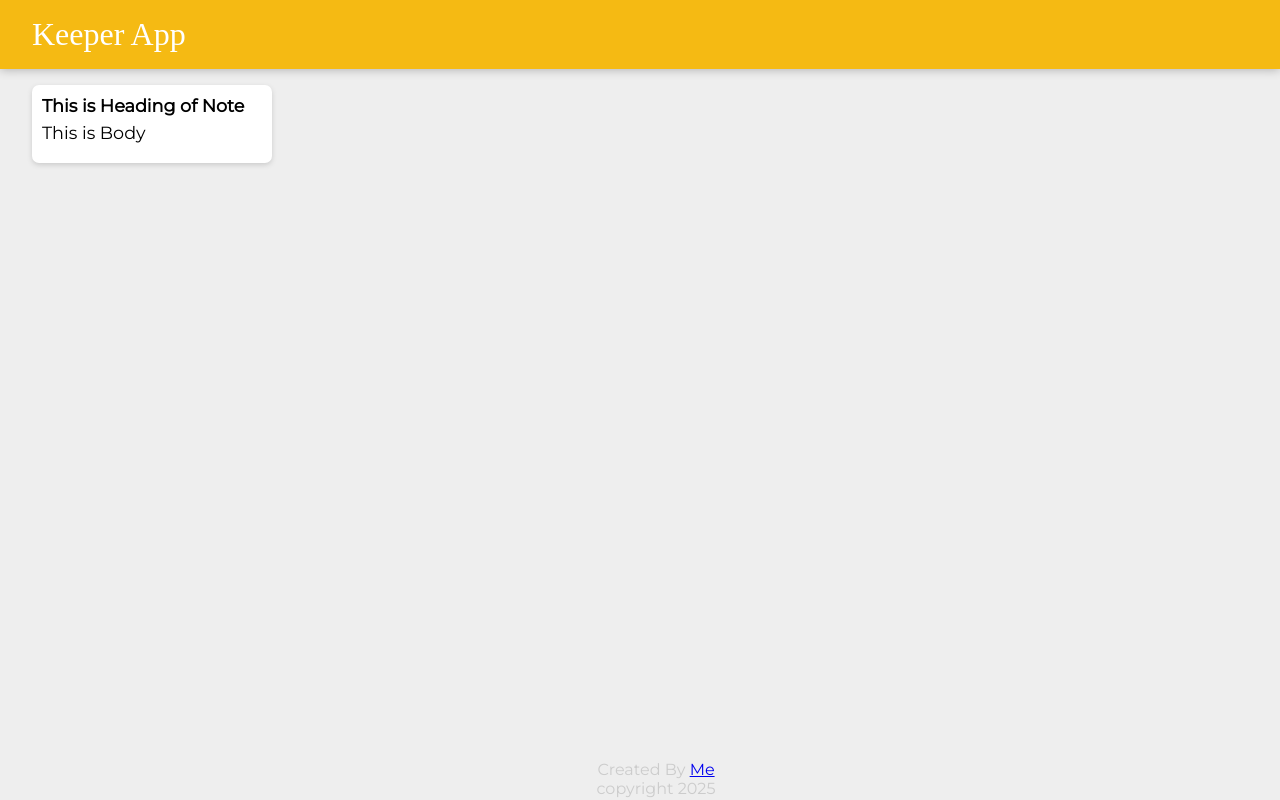
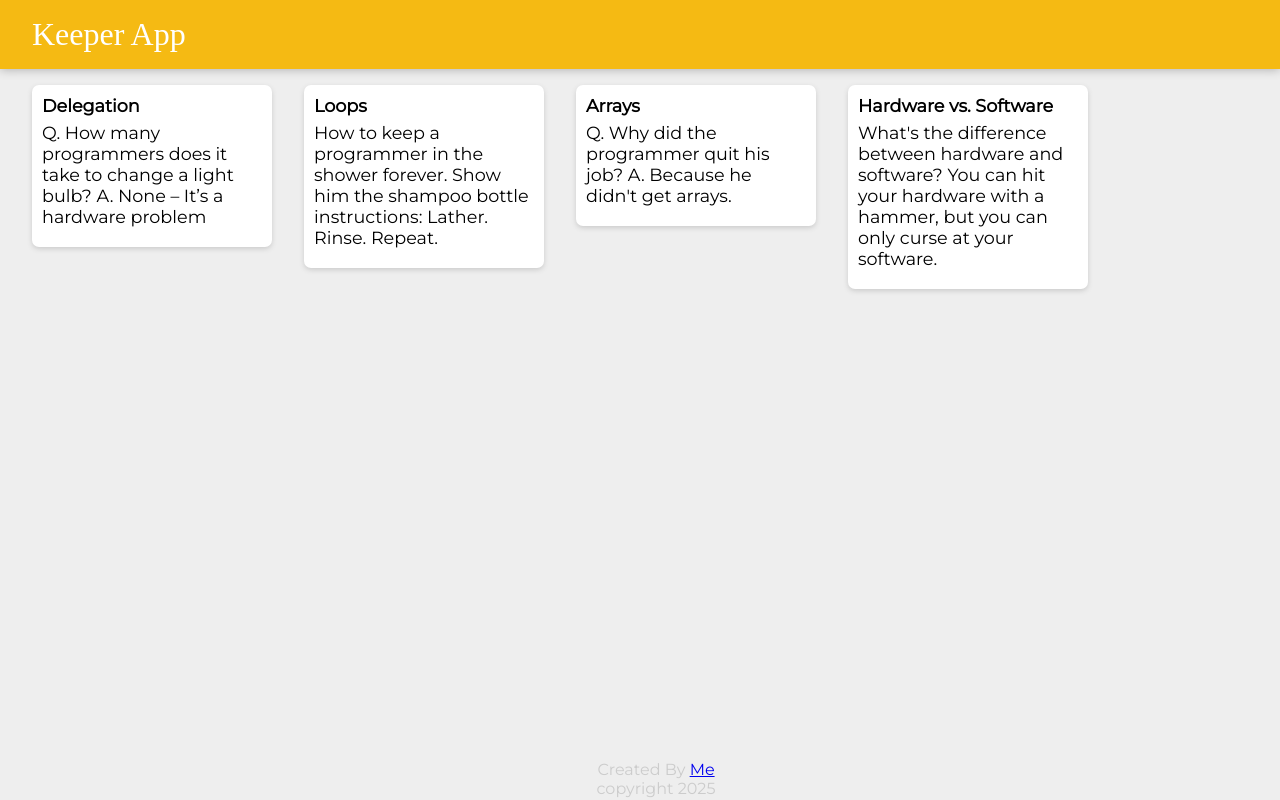
Before and after one commit to lord-rudra0/Keeper-App, a React (Create React App) app: page / in a window 1280 px wide. Built offline with nearby package versions, Linux system fonts and the light colour scheme; a web font is replaced by a local one.

Commit message:
arrow function added

```diff
--- a/src/component/App.jsx
+++ b/src/component/App.jsx
@@ -2,12 +2,19 @@ import React from "react";
 import Footer from "./Footer.jsx"
 import Header from "./Header.jsx"
 import Note from "./Note.jsx"
+import notes from "../notes.js";
+
+
 
 
 function App()
 {
     return (<div><Header />
-         <Note />
+         {/* <Note /> */}
+         {notes.map((note)=><Note key={note.key}
+         title={note.title}
+         content={note.content} />
+         )}
         <Footer />
     </div>);
 }
--- a/src/component/Note.jsx
+++ b/src/component/Note.jsx
@@ -1,11 +1,26 @@
 import React from "react";
+// import notes from "../notes"
 
-function Note()
+
+// function Take_Notes(props){
+//     return <div>
+
+//         <h1>{props.title}</h1>
+//         <p>{props.content}</p>
+//     </div>
+
+// }
+
+
+
+function Note(props)
 {
     return (
         <div className="note">
-            <h1>This is Heading of Note</h1>
-            <p>This is Body</p>
+            {/* <h1>This is Heading of Note</h1>
+            <p>This is Body</p> */}
+            <h1>{props.title}</h1>
+            <p>{props.content}</p>
         </div>
     );
 }
--- a/src/notes.js
+++ b/src/notes.js
@@ -24,3 +24,5 @@ const notes = [
       "What's the difference between hardware and software? You can hit your hardware with a hammer, but you can only curse at your software."
   }
 ];
+
+export default notes;
```
